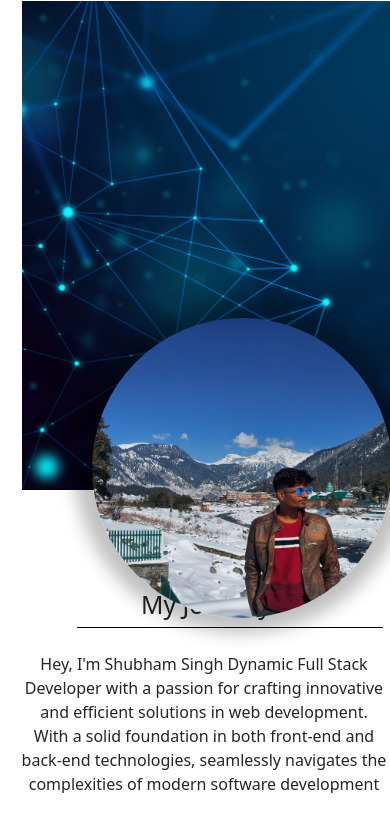
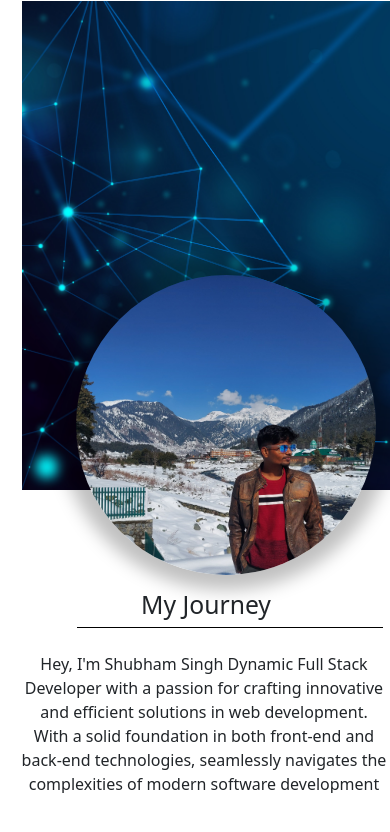
Before and after one commit to jarvisvol/my-app, a React (Create React App) app: page / in a window 390 px wide. Shown: the top 832 px of the page. Built offline with nearby package versions, Linux system fonts and the light colour scheme.

Commit message:
responsive

```diff
--- a/src/common_css/index.css
+++ b/src/common_css/index.css
@@ -13,7 +13,8 @@
 
     /* CSS rules for small screens */
     .my-image {
-        top: -106px !important;
+        top: -149px !important;
+        right: 16px;
     }
 
     .profile-image-position {
```
